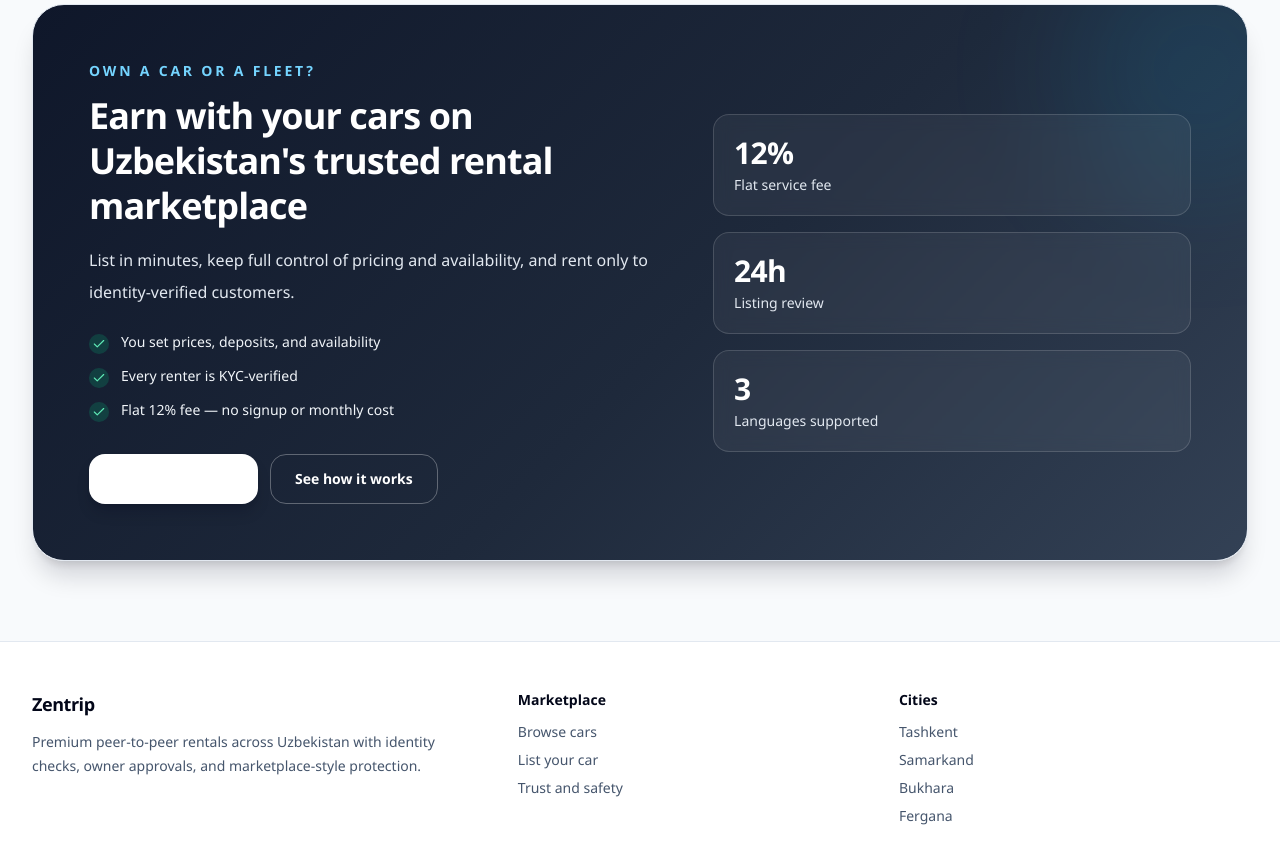
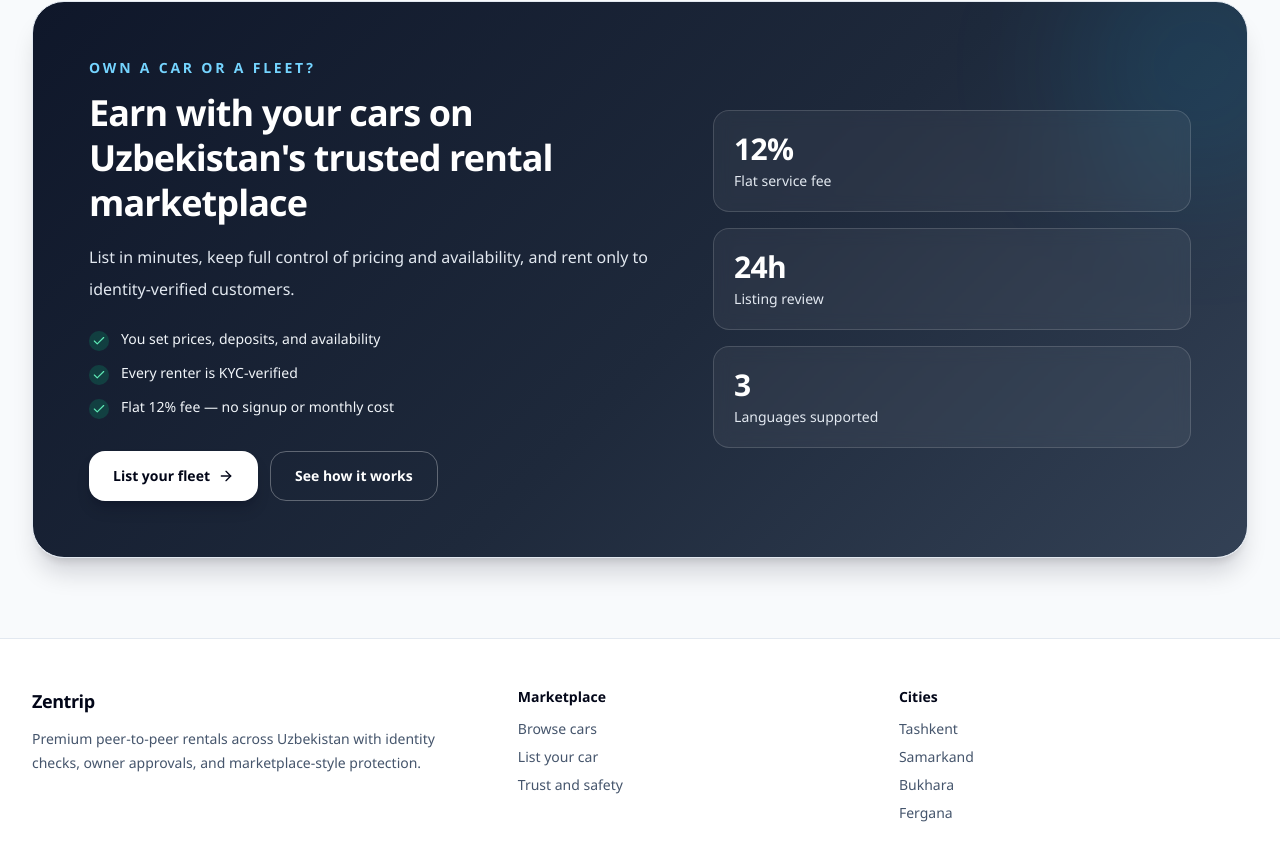
Before and after one commit to nomonxon32-cpu/zentrip, a Next.js app: page / in a window 1280 px wide. Shown: the part 1504-2368 px from the top of the page. Built offline with nearby package versions, Linux system fonts and the light colour scheme; no server answers; the database is empty.

Commit message:
Fix button visibility and CTA labels

```diff
--- a/src/app/host/page.tsx
+++ b/src/app/host/page.tsx
@@ -138,7 +138,7 @@
             href={primaryHref}
             className="inline-flex w-full items-center justify-center rounded-2xl bg-white px-7 py-3.5 text-sm font-bold text-slate-950 shadow-lg transition hover:bg-slate-100 sm:w-auto"
           >
-            {primaryCtaLabel}
+            {content.finalCta}
           </Link>
         </div>
       </section>
--- a/src/lib/marketing.ts
+++ b/src/lib/marketing.ts
@@ -187,7 +187,7 @@
     ],
     finalTitle: "Ready to fill your calendar?",
     finalSubtitle: "Join the rental offices and owners already earning on Zentrip.",
-    finalCta: "List your fleet",
+    finalCta: "Start hosting",
   },
   uz: {
     eyebrow: "Ijara ofislari va avtopark egalari uchun",
@@ -276,7 +276,7 @@
     ],
     finalTitle: "Kalendaringizni to'ldirishga tayyormisiz?",
     finalSubtitle: "Zentrip'da allaqachon daromad olayotgan ijara ofislari va egalariga qo'shiling.",
-    finalCta: "Avtoparkni joylashtirish",
+    finalCta: "Boshlash",
   },
   ru: {
     eyebrow: "Для прокатов и владельцев автопарков",
@@ -365,7 +365,7 @@
     ],
     finalTitle: "Готовы заполнить календарь?",
     finalSubtitle: "Присоединяйтесь к прокатам и владельцам, которые уже зарабатывают на Zentrip.",
-    finalCta: "Разместить автопарк",
+    finalCta: "Начать размещение",
   },
 };
 
```
Also changed, not shown: src/app/globals.css (+8 -0 lines).
